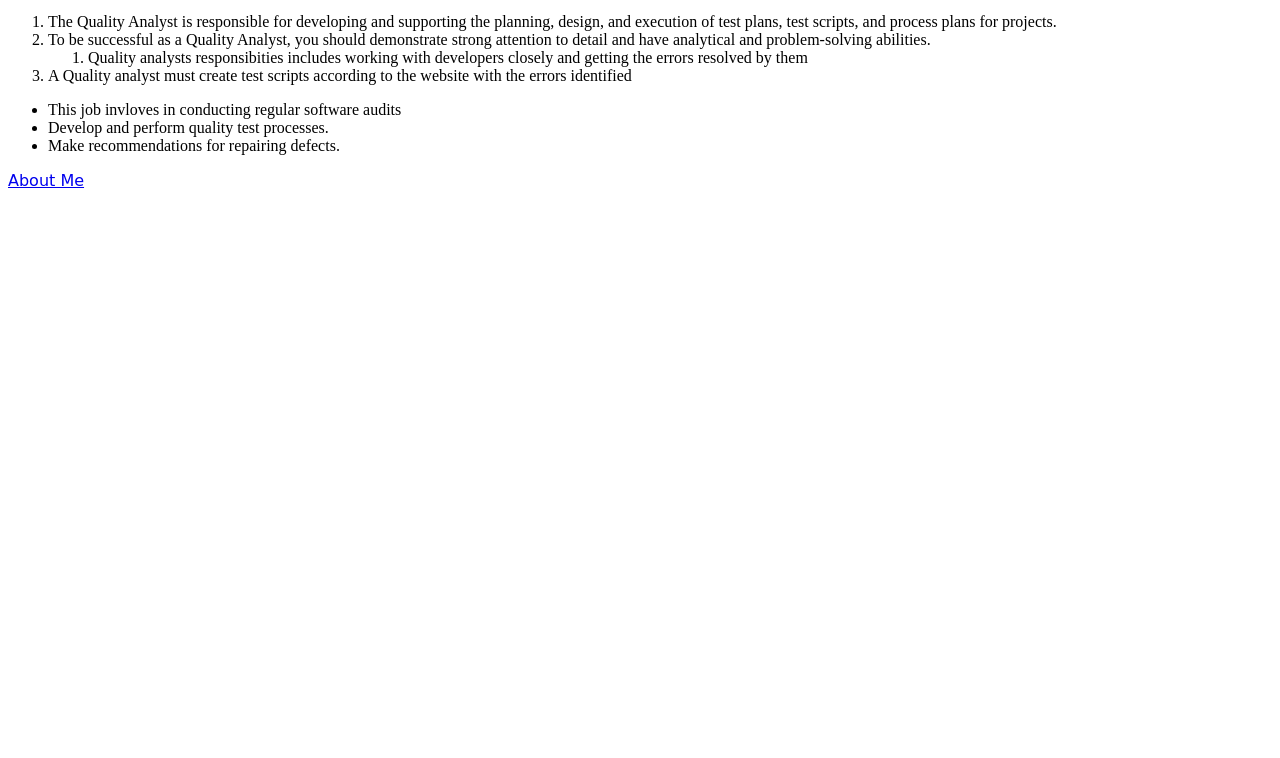
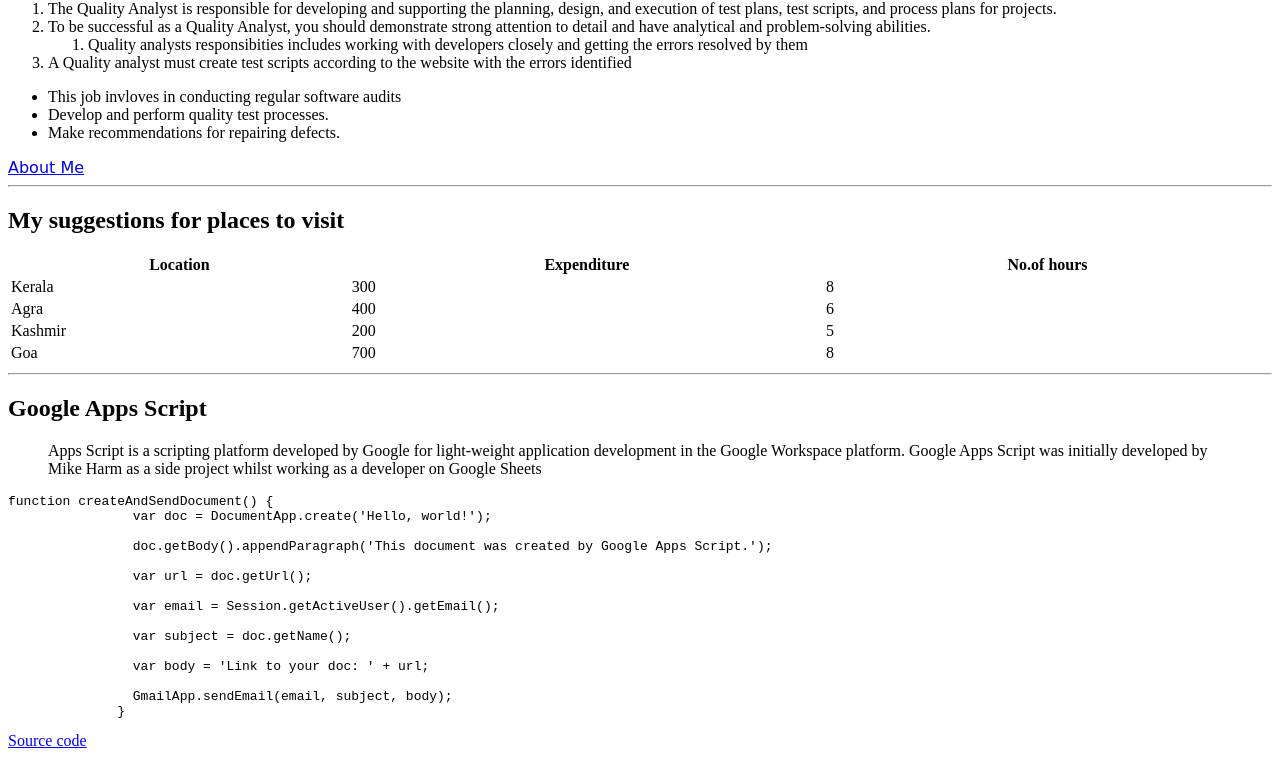
Before and after one commit to 44-563-Web-Apps-S21/webapps-s21-assignment-3-Rasagna0409, a plain HTML site: page index.html in a window 1280 px wide. Shown: the part 248-1006 px from the top of the page. Before the commit the page ends 800 px from the top, so only its background shows below. Drawn offline with Linux system fonts and the light colour scheme.

Commit message:
Added code sample

```diff
--- a/index.html
+++ b/index.html
@@ -6,7 +6,7 @@
             <h2>My favourite activity is listening to music</h2>
             <p> I love to <b>listen to music</b>, especially when I am in good mood and when I am so much into a work that requires lots of concentration.<b> It really relaxes me</b> and gives me a wonderful feeling to carry out the task whatever I am in such a smooth and easy manner.</p>
             <hr>
-            <h1>Quality Analyst </h1>
+            <h2>Quality Analyst </h2>
             <ol>
                 <li>The Quality Analyst is responsible for developing and supporting the planning, design, and execution of test plans, test scripts, and process plans for projects.</li>
                 <li>To be successful as a Quality Analyst, you should demonstrate strong attention to detail and have analytical and problem-solving abilities.</li>
@@ -21,6 +21,57 @@
                     <li>Make recommendations for repairing defects.</li>
             </ul>
             <a href="aboutme.html" style="font-family:Cursive">About Me</a>
+            <hr>
+            <h2>My suggestions for places to visit </h2>
+
+
+            <table style="width:100%">
+                <tr>
+                  <th>Location</th>
+                  <th>Expenditure </th>
+                  <th>No.of hours</th>
+                </tr>
+                <tr>
+                  <td>Kerala</td>
+                  <td>300</td>
+                  <td>8</td>
+                </tr>
+                <tr>
+                  <td>Agra</td>
+                  <td>400</td>
+                  <td>6</td>
+                </tr>
+                <tr>
+                    <td>Kashmir</td>
+                    <td>200</td>
+                    <td>5</td>
+                  </tr>
+                <tr>
+                    <td>Goa</td>
+                    <td>700</td>
+                    <td>8</td>
+                </tr>
+              </table>
+            <hr>
+            <h2>Google Apps Script</h2>
+
+            <blockquote>Apps Script is a scripting platform developed by Google for light-weight application development in the Google Workspace platform. Google Apps Script was initially developed by Mike Harm as a side project whilst working as a developer on Google Sheets</blockquote>
+            <pre>function createAndSendDocument() {
+                var doc = DocumentApp.create('Hello, world!');
+
+                doc.getBody().appendParagraph('This document was created by Google Apps Script.');
+
+                var url = doc.getUrl();
+
+                var email = Session.getActiveUser().getEmail();
+
+                var subject = doc.getName();
+
+                var body = 'Link to your doc: ' + url;
+
+                GmailApp.sendEmail(email, subject, body);
+              }</pre>
+              <a href="https://developers.google.com/apps-script/overview#your_first_script">Source code</a>
         </body>
     </head>
 </html>
```
